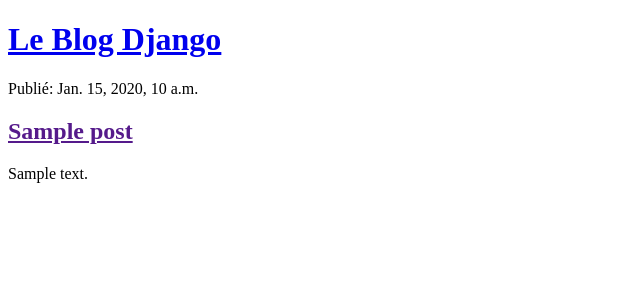
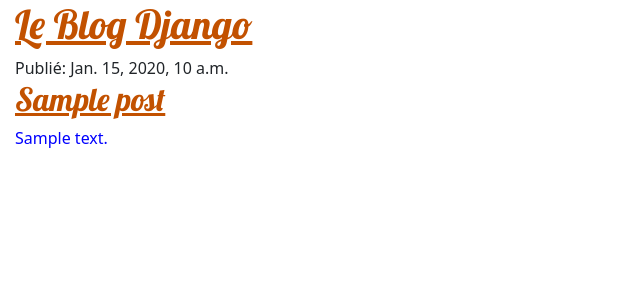
Before and after one commit to godfredayiku/Mon-Premier-Blog, a Django app: page / in a window 1280 px wide. Shown: the top 300 px of the page, without its empty margins (0-640 px from the left). Run offline with Django 3.2, Linux system fonts and the light colour scheme; tables that the repository leaves empty hold one stand-in row (values such as "Sample post").

Commit message:
Modification dans post_list

```diff
--- /dev/null
+++ b/Blog/static/css/blog.css
@@ -0,0 +1,12 @@
+h1 a, h2 a {
+	color: #C25100;
+	font-family: 'Lobster';
+}
+
+p {
+	color: blue;
+}
+
+body {
+	padding-left: 15px;
+}
--- a/Blog/templates/blog/post_list.html
+++ b/Blog/templates/blog/post_list.html
@@ -1,8 +1,13 @@
 <!DOCTYPE html>
+{% load static %}
 <html>
 <head>
 	<meta charset="utf-8">
 	<meta name="viewport" content="width=device-width, initial-scale=1">
+	<!-- CSS only -->
+	<link href="https://cdn.jsdelivr.net/npm/bootstrap@5.2.0-beta1/dist/css/bootstrap.min.css" rel="stylesheet" integrity="sha384-0evHe/X+R7YkIZDRvuzKMRqM+OrBnVFBL6DOitfPri4tjfHxaWutUpFmBp4vmVor" crossorigin="anonymous">
+	<link rel="stylesheet" href="{% static 'css/blog.css' %}">
+	<link href="//fonts.googleapis.com/css?family=Lobster&subset=latin,latin-ext" rel="stylesheet" type="text/css">
 	<title>Blog sur Django</title>
 </head>
 <body>
```
